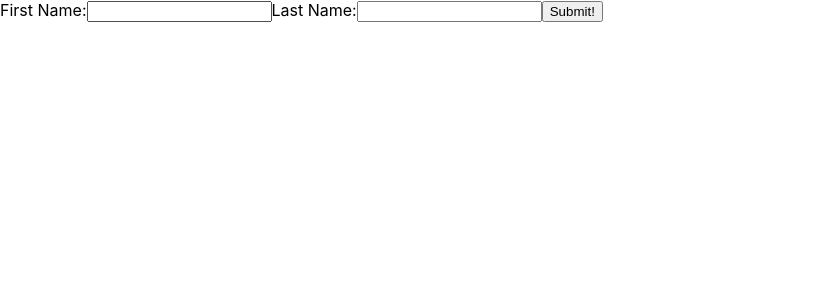
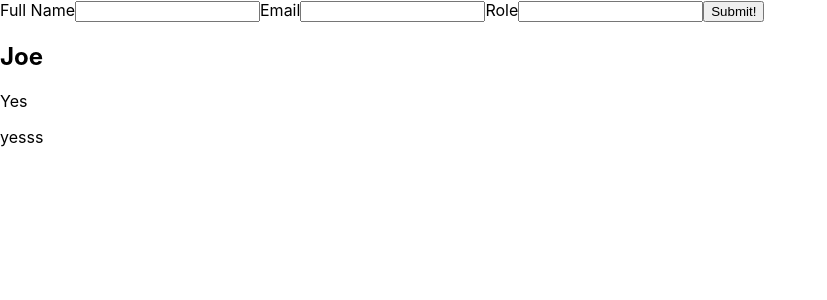
Before and after one commit to bloominstituteoftechnology/team-builder, a React (Create React App) app in the folder team-builder/: page / in a window 1280 px wide. Shown: the top 300 px of the page, without its empty margins (0-827 px from the left). Built offline with nearby package versions, Linux system fonts and the light colour scheme.

Commit message:
added list-names.components that added text through submit

```diff
--- a/team-builder/src/App.js
+++ b/team-builder/src/App.js
@@ -1,12 +1,36 @@
-import React from 'react';
+import React, {useState} from 'react';
 import Form from './components/form.component';
+import ListNames from "./components/list-names.component"
 
 import './App.css';
 
 function App() {
+
+  const [teamNames, setTeamNames] = useState([
+    {
+      name: "Joe",
+      email: "Yes",
+      role: "yesss"
+  }]);
+
+  const addNewName = info => {
+    console.log("addNewName:",info)
+    const newName = {
+      id: Date.now(),
+      name: info.name,
+      email: info.email,
+      role: info.role
+    };
+    setTeamNames([...teamNames, newName]);
+  };
+
+  console.log("from app:",teamNames)
   return (
     <div>
-      <Form />
+
+      <Form addNewName={addNewName}/>
+      <ListNames teamNames={teamNames}/>
+
     </div>
   );
 }
--- a/team-builder/src/components/form.component.jsx
+++ b/team-builder/src/components/form.component.jsx
@@ -1,47 +1,64 @@
 import React, {useState} from 'react'
 
 
-const Form =() =>{
-    const [teamNames, setTeamNames] = useState({
-        firstName: "",
-        lastName: ""
-    });
+const Form =(props) =>{
+    console.log("formprops",props)
+    const [teamNames, setTeamNames] = useState([{
+        name: "",
+        email: "",
+        role: ""
+    }]);
+
+
 
     const handleChange = event => {
-        setTeamNames({ ...teamNames, [event.target.name]: event.target.value });
+        setTeamNames({
+            ...teamNames,
+            [event.target.name]: event.target.value });
       };
 
     const handleSubmit = event => {
         event.preventDefault();
-        console.log(teamNames.firstName);
-        console.log(teamNames.lastName)
-        setTeamNames({firstName: '',lastName: ''});
+        // console.log(teamNames.name);
+        // console.log(teamNames.email)
+        // console.log(teamNames.role)
+
+        props.addNewName(teamNames);
+        setTeamNames({
+            name:"",
+            email: "",
+            role:''
+        });
     }
-
+    console.log("form:",teamNames)
     return (
         <div>
-        {console.log(teamNames)}
-        <form onSubmit={event => handleSubmit(event)}>
-            <label>
-                First Name:
+        {/* {console.log(teamNames)} */}
+        <form onSubmit={handleSubmit}>
+            <label>Full Name</label>
                 <input
                     type="text"
-                    name="firstName"
-                    onChange={event => handleChange(event)}
+                    name="name"
+                    value={teamNames.name}
+                    onChange={handleChange}
 
                 />
-            </label>
-            <label>
-                Last Name:
+            <label>Email</label>
                 <input
                     type="text"
-                    name="lastName"
-                    onChange={event => handleChange(event)}
+                    name="email"
+                    value={teamNames.email}
+                    onChange={handleChange}
                 />
-                <button>Submit!</button>
-            </label>
+            <label>Role</label>
+                <input
+                    type="text"
+                    name="role"
+                    value={teamNames.role}
+                    onChange={handleChange}
+                />
+            <button>Submit!</button>
         </form>
-
         </div>
     )
 }
--- /dev/null
+++ b/team-builder/src/components/list-names.component.jsx
@@ -0,0 +1,34 @@
+import React from 'react'
+
+const ListNames =(props) =>{
+    console.log("listname:",props)
+
+
+    return (
+        <div>
+            {
+                props.teamNames.map(name =>(
+                    <div>
+                        <h2>{name.name}</h2>
+                        <p>{name.email}</p>
+                        <p>{name.role}</p>
+                    </div>
+                ))
+            }
+        </div>
+    )
+}
+
+
+
+export default ListNames
+
+{/* <div className="note-list">
+{props.notes.map(note => (
+  <div className="note" key={note.id}>
+    <h2>{note.title}</h2>
+    <p>{note.body}</p>
+  </div>
+))}
+</div>
+); */}
```
Also changed, not shown: 1 other file (tests, documents, lock files or other folders).
